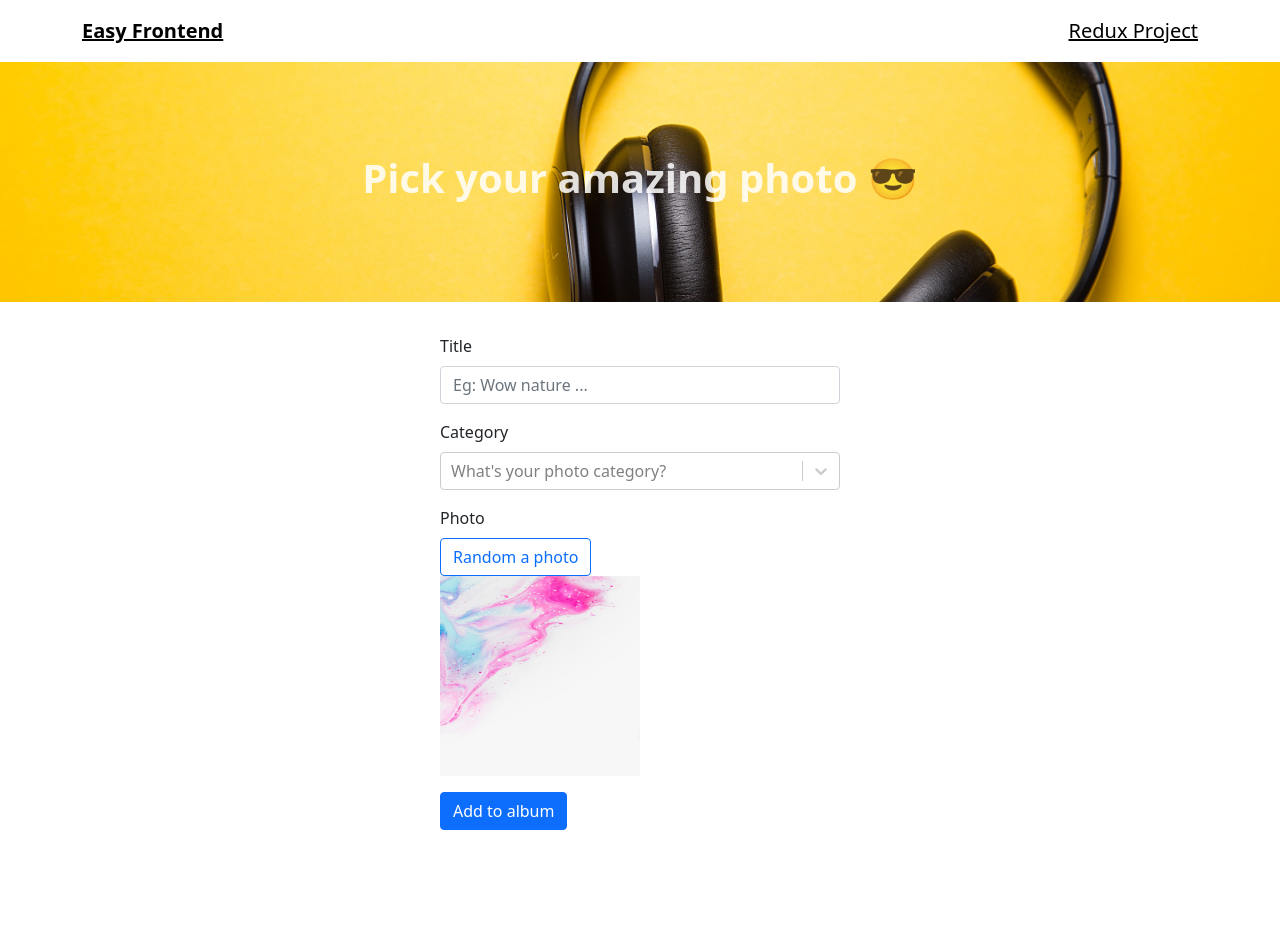
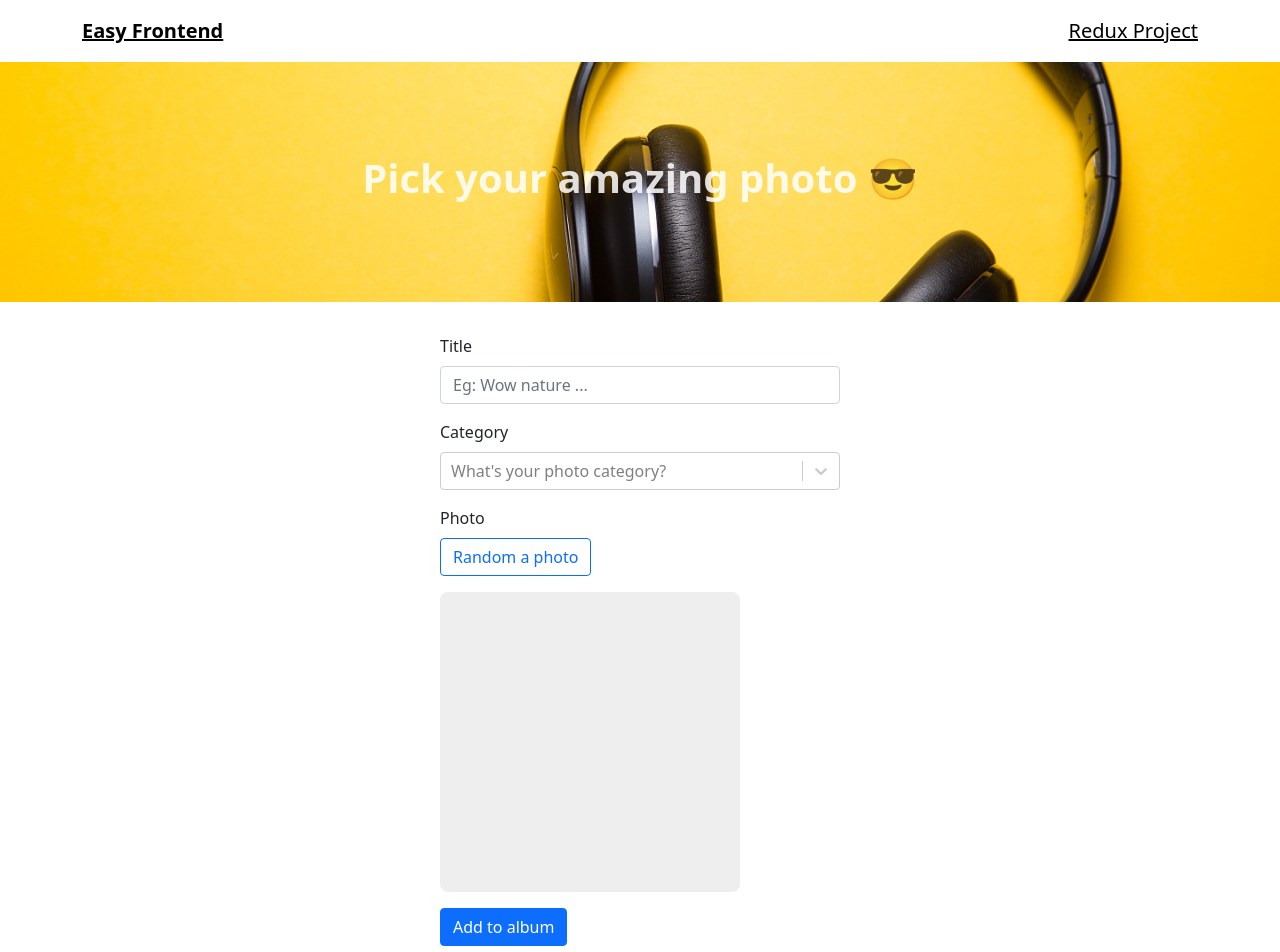
Before and after one commit to thuvu24hdev/redux-photo-app, a React (Create React App) app: page /photos/add in a window 1280 px wide. Shown: the top 952 px of the page. Before the commit the page ends 846 px from the top, so only its background shows below. Built offline with nearby package versions, Linux system fonts and the light colour scheme.

Commit message:
Add custom control random photo - RandomPhotoField

```diff
--- /dev/null
+++ b/src/components/RandomPhoto/RandomPhoto.scss
@@ -0,0 +1,20 @@
+.random-photo {
+  &__button {
+    margin-bottom: 1rem;
+  }
+
+  &__photo {
+    width: 300px;
+    height: 300px;
+    border-radius: 0.5rem;
+    background-color: #eee;
+
+    & > img {
+      width: 100%;
+      height: 100%;
+
+      border-radius: 0.5rem;
+      vertical-align: middle;
+    }
+  }
+}
--- /dev/null
+++ b/src/components/RandomPhoto/index.jsx
@@ -0,0 +1,56 @@
+import PropTypes from 'prop-types';
+import React from 'react';
+import { Button } from 'reactstrap';
+import './RandomPhoto.scss';
+
+RandomPhoto.propTypes = {
+  name: PropTypes.string,
+  imageUrl: PropTypes.string,
+  onImageUrlChange: PropTypes.func,
+  onRandomButtonBlur: PropTypes.func,
+};
+
+RandomPhoto.defaultProps = {
+  name: '',
+  imageUrl: '',
+  onImageUrlChange: null,
+  onRandomButtonBlur: null,
+}
+
+const getRandomImageUrl = () => {
+  const randomId = Math.trunc(Math.random() * 2000);
+  return `https://picsum.photos/id/${randomId}/300/300`;
+}
+
+function RandomPhoto(props) {
+  const { name, imageUrl, onImageUrlChange, onRandomButtonBlur } = props;
+
+  const handleRandomPhotoClick = async () => {
+    if (onImageUrlChange) {
+      const randomImageUrl = getRandomImageUrl();
+      onImageUrlChange(randomImageUrl)
+    }
+  }
+
+  return (
+    <div className="random-photo">
+      <div className="random-photo__button">
+        <Button
+          outline
+          name={name}
+          color="primary"
+          onBlur={onRandomButtonBlur}
+          onClick={handleRandomPhotoClick}
+        >
+          Random a photo
+        </Button>
+      </div>
+
+      <div className="random-photo__photo">
+        {imageUrl && <img src={imageUrl} alt="Ooops ... not found. Please click random again!" />}
+      </div>
+    </div>
+  );
+}
+
+export default RandomPhoto;
--- /dev/null
+++ b/src/custom-fields/RandomPhotoField/index.jsx
@@ -0,0 +1,39 @@
+import RandomPhoto from 'components/RandomPhoto';
+import PropTypes from 'prop-types';
+import React from 'react';
+import { FormGroup, Label } from 'reactstrap';
+
+RandomPhotoField.propTypes = {
+  field: PropTypes.object.isRequired,
+  form: PropTypes.object.isRequired,
+
+  label: PropTypes.string,
+};
+
+RandomPhotoField.defaultProps = {
+  label: '',
+}
+
+function RandomPhotoField(props) {
+  const { field, form, label } = props;
+  const { name, value, onBlur } = field;
+
+  const handleImageUrlChange = (newImageUrl) => {
+    form.setFieldValue(name, newImageUrl)
+  }
+
+  return (
+    <FormGroup>
+      {label && <Label for={name}>{label}</Label>}
+
+      <RandomPhoto
+        name={name}
+        imageUrl={value}
+        onImageUrlChange={handleImageUrlChange}
+        onRandomButtonBlur={onBlur}
+      />
+    </FormGroup>
+  );
+}
+
+export default RandomPhotoField;
--- a/src/features/Photo/components/PhotoForm/index.jsx
+++ b/src/features/Photo/components/PhotoForm/index.jsx
@@ -1,11 +1,11 @@
-import { PHOTO_CATEGORY_OPTIONS } from 'constants/global';
-import Images from 'constants/images';
-import InputField from 'custom-fields/InputField';
-import SelectField from 'custom-fields/SelectField';
-import { FastField, Form, Formik } from 'formik';
-import PropTypes from 'prop-types';
-import React from 'react';
-import { Button, FormGroup, Label } from 'reactstrap';
+import { PHOTO_CATEGORY_OPTIONS } from "constants/global";
+import InputField from "custom-fields/InputField";
+import RandomPhotoField from "custom-fields/RandomPhotoField";
+import SelectField from "custom-fields/SelectField";
+import { FastField, Form, Formik } from "formik";
+import PropTypes from "prop-types";
+import React from "react";
+import { Button, FormGroup } from "reactstrap";
 
 PhotoForm.propTypes = {
   onSubmit: PropTypes.func,
@@ -13,26 +13,25 @@
 
 PhotoForm.defaultProps = {
   onSubmit: null,
-}
+};
 
 function PhotoForm(props) {
   const initialValues = {
-    title: '',
+    title: "",
     categoryId: null,
   };
 
   return (
     <Formik
       initialValues={initialValues}
+      onSubmit={(values) => console.log("Submit: ", values)}
     >
-      {formikProps => {
-
+      {(formikProps) => {
         return (
           <Form>
             <FastField
               name="title"
               component={InputField}
-
               label="Title"
               placeholder="Eg: Wow nature ..."
             />
@@ -40,23 +39,21 @@
             <FastField
               name="categoryId"
               component={SelectField}
-
               label="Category"
               placeholder="What's your photo category?"
               options={PHOTO_CATEGORY_OPTIONS}
             />
 
-            <FormGroup>
-              <Label for="categoryId">Photo</Label>
-
-              <div><Button type="button" outline color="primary">Random a photo</Button></div>
-              <div>
-                <img width="200px" height="200px" src={Images.COLORFUL_BG} alt="colorful background" />
-              </div>
-            </FormGroup>
+            <FastField
+              name="photo"
+              component={RandomPhotoField}
+              label="Photo"
+            />
 
             <FormGroup>
-              <Button color="primary">Add to album</Button>
+              <Button type="submit" color="primary">
+                Add to album
+              </Button>
             </FormGroup>
           </Form>
         );
```
